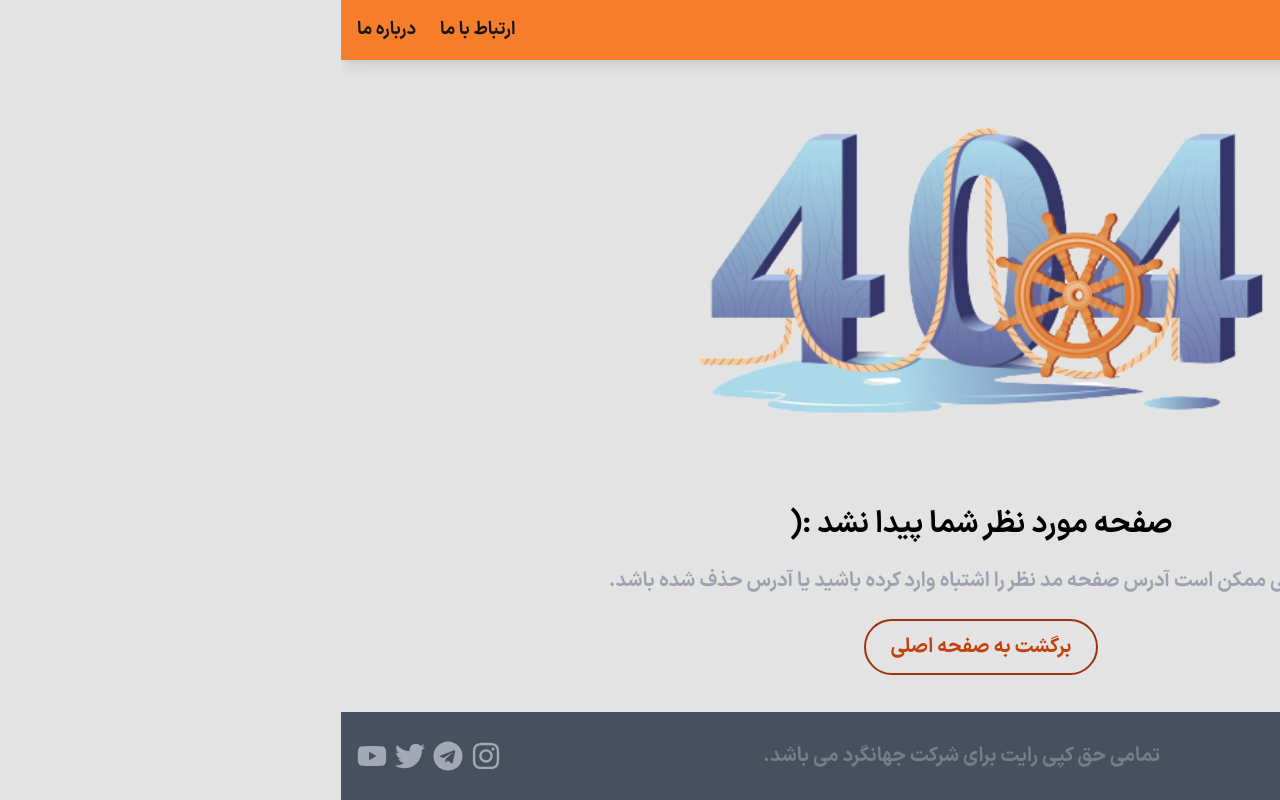
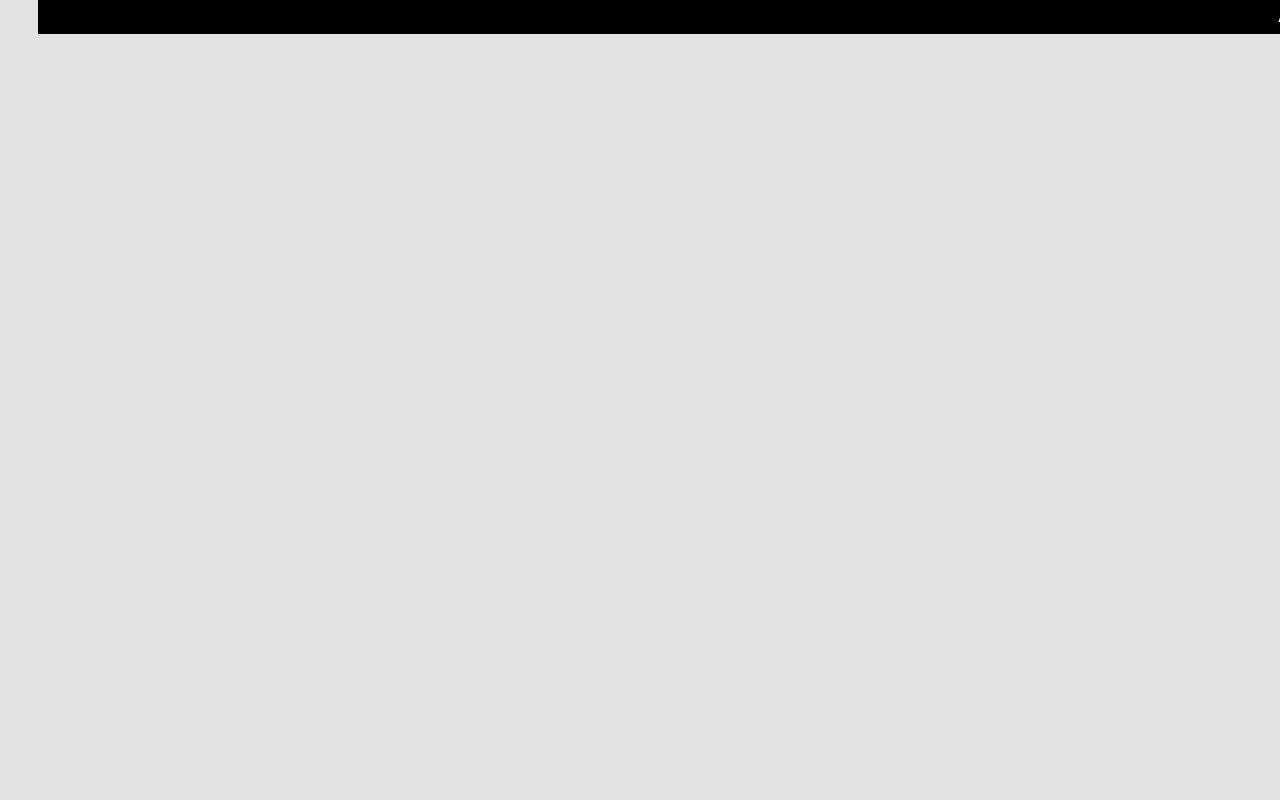
Before and after one commit to omid-bakeri/Jahangard, a React (Vite) app: page /Apps in a window 1280 px wide. Built offline with nearby package versions, Linux system fonts and the light colour scheme; grey boxes are pictures that could not be loaded.

Commit message:
file updated ---- main page

```diff
--- a/src/App.jsx
+++ b/src/App.jsx
@@ -2,6 +2,7 @@ import { BrowserRouter, Route, Routes } from "react-router-dom";
 import Home from "./Pages/Home";
 import ContactUs from "./Pages/ContectUs";
 import About from "./Pages/About";
+import Apps from "./Pages/Apps";
 import PageNotFound from "./Pages/PageNotFound";
 import "./App.css";
 function App() {
@@ -11,6 +12,7 @@ function App() {
         <Routes>
           <Route path="/" element={<Home />}></Route>
           <Route path="Contact" element={<ContactUs />}></Route>
+          <Route path="Apps" element={<Apps />}></Route>
           <Route path="*" element={<PageNotFound />}></Route>
           <Route path="About" element={<About />}></Route>
         </Routes>
--- /dev/null
+++ b/src/Pages/Apps.jsx
@@ -0,0 +1,5 @@
+function App() {
+  return <div className="text-white w-full  bg-black">App</div>;
+}
+
+export default App;
--- a/src/Pages/Home.jsx
+++ b/src/Pages/Home.jsx
@@ -1,6 +1,7 @@
 import Footer from "../Components/Footer/Footer";
 import Navbar from "../Components/NavBar/Navbar";
 import { FaMap } from "react-icons/fa";
+import { Link } from "react-router-dom";
 function Home() {
   return (
     <div
@@ -16,18 +17,20 @@ function Home() {
           با جهانگرد می توانید هر جایی را بخواهید انتخاب کنید و اطلاعات لازم را
           درباره آن جا و اطلاعات سفر خود ببینید .{" "}
         </div>
+        <Link to="/Apps">
           <div
             className="flex gap-3
         items-center justify-center px-8
         py-2 rounded-r-full bg-orange-500 select-none
-         rounded-l-full shadow-2xl hover:opacity-80
+         rounded-l-full shadow-2xl hover:opacity-80 hover:text-white
           hover:duration-500 hover:cursor-pointer active:mt-2"
           >
-          <button className="">بزن بریم رو نقشه</button>
+            <button>بزن بریم رو نقشه</button>
             <i>
               <FaMap />
             </i>
           </div>
+        </Link>
       </div>
       <Footer />
     </div>
```
Lines whose indentation alone changed are shown as unchanged.
